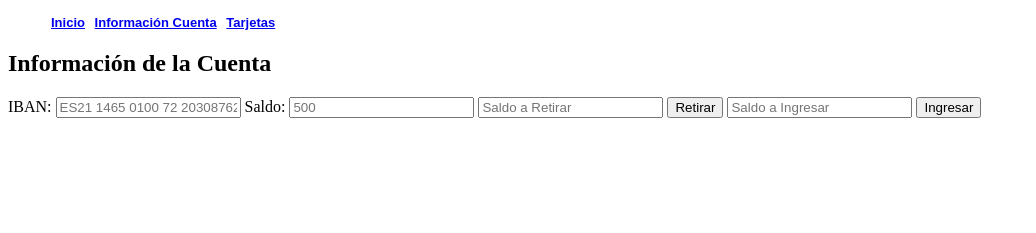
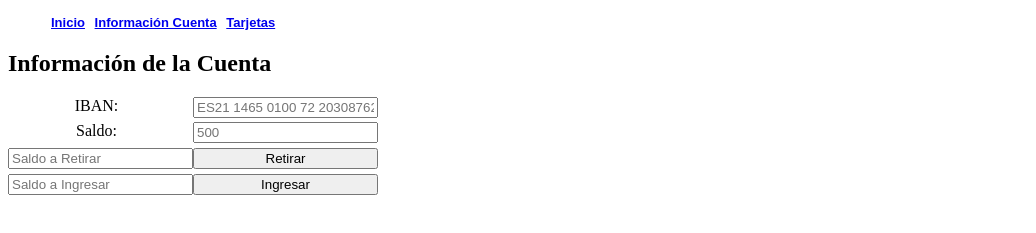
Before and after one commit to ElenaRgC/bancoPuertollano, a plain HTML site: page InfoCuenta.html in a window 1280 px wide. Shown: the part 51-284 px from the top of the page, without its empty margins (0-1036 px from the left). Drawn offline with Linux system fonts and the light colour scheme.

Commit message:
añadido el estilo de los inputs

```diff
--- a/InfoCuenta.html
+++ b/InfoCuenta.html
@@ -15,7 +15,7 @@
         </div>
 
         <h2>Información de la Cuenta</h2>
-        <div>
+        <div class = "grid">
             <label for = "iban">IBAN:</label>
             <input type = "text" name = "iban" id = "iban" placeholder = "ES21 1465 0100 72 2030876293">
             <label for = "saldo">Saldo:</label>
--- a/estilos.css
+++ b/estilos.css
@@ -8,3 +8,17 @@
     font-weight:bold;
     font-size:13px;
 }
+
+.grid {
+    display: grid;
+    grid-template-columns: auto auto;
+
+    width: fit-content;
+    text-align: center;
+  }
+  .grid > * {
+    margin-bottom: 0.3rem;
+  }
+  .grid label {
+    padding-right: 0.5rem;
+  }
```
